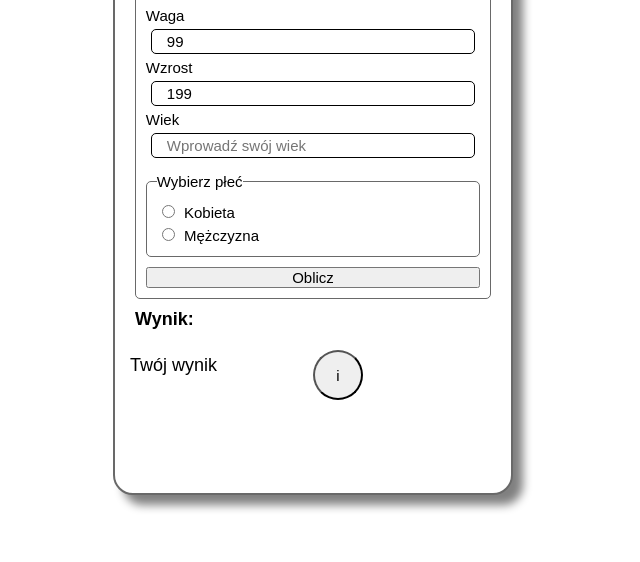
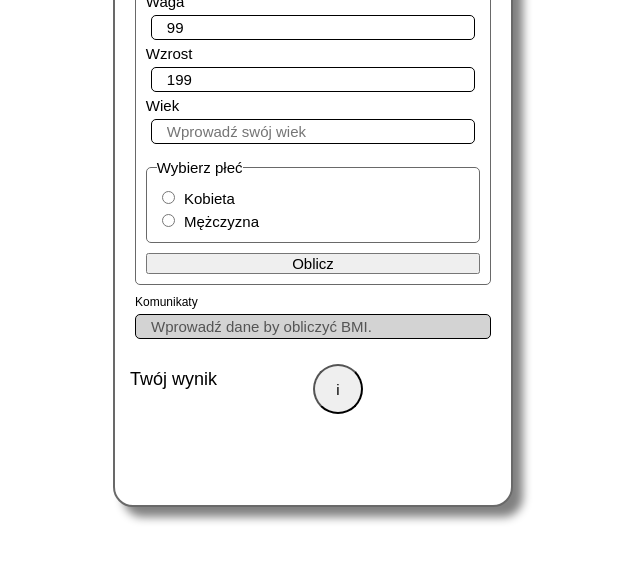
Before and after one commit to ja-wojtek/bmi-calculator, a plain HTML site: page index.html in a window 1280 px wide. Shown: the part 180-742 px from the top of the page, without its empty margins (327-967 px from the left). Drawn offline with Linux system fonts and the light colour scheme.

Commit message:
Message box html

```diff
--- a/css/main.scss
+++ b/css/main.scss
@@ -26,6 +26,10 @@ h2 {
 h3 {
   font-size: xx-large;
   color: green;
+}
+
+p {
+  font-size: 12px;
 }
 
 fieldset {
@@ -80,6 +84,17 @@ input:focus {
 
 .result-area {
   width: 100%;
+}
+
+.result-message-box {
+  padding-left: 20px;
+  padding-right: 20px;
+}
+
+.message-box {
+  margin-left: 0;
+  width: 100%;
+  background-color: lightgrey;
 }
 
 .result {
--- a/index.html
+++ b/index.html
@@ -45,7 +45,10 @@
     </div>
 
     <div class="result-area">
-      <h2>Wynik:</h2>
+      <div class="result-message-box">
+        <p>Komunikaty</p>
+        <input type="text" disabled="disabled" class="message-box" value="Wprowadź dane by obliczyć BMI.">
+      </div>
       <div class="result">
         <div class="result-text">Twój wynik
           <div class="result-score">
```
Also changed, not shown: css/main.css, 1 other file.
